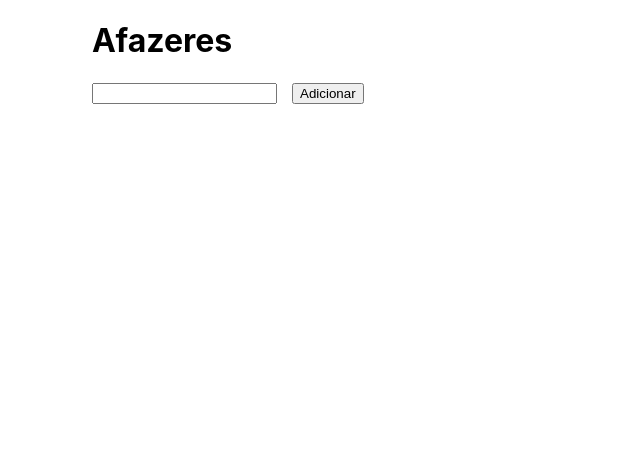
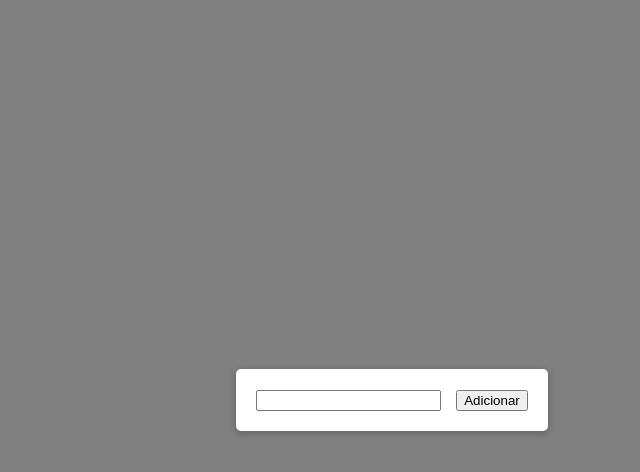
Before and after one commit to LeonardoOakes/afazeres-react, a React app: page / in a window 1280 px wide. Shown: the whole page, without its empty margins (248-888 px from the left). Built offline with nearby package versions, Linux system fonts and the light colour scheme.

Commit message:
Estrutura do modal

```diff
--- a/src/Afazeres.css
+++ b/src/Afazeres.css
@@ -1,4 +1,5 @@
 .container {
+  /* position: absolute; */
   margin: auto;
   max-width: 600px;
 }
@@ -32,3 +33,36 @@ ul{
   border-radius: 5px;
 
 }
+
+.header{
+  display: flex;
+  justify-content: space-between;
+  align-items: center;
+}
+
+.addButton{
+  width: 50px;
+  height: 50px;
+  font-size: 30px;
+  border: none;
+  background-color: black;
+  color: white;
+  border-radius: 25px;
+}
+
+.modal{
+  width: 100vw;
+  height: 100vh;
+  position: fixed;
+  top: 0;
+  left: 0;
+  display: flex;
+  justify-content: center;
+  align-items: center;
+  background-color: grey;
+}
+
+.cardModal{
+  padding: 20px;
+  background-color: white;
+}
--- a/src/Afazeres.js
+++ b/src/Afazeres.js
@@ -3,6 +3,7 @@ import List from "./components/List";
 import Form from "./components/Form";
 import Item from "./components/Item";
 import "./Afazeres.css";
+import Modal from "./components/Modal";
 
 const SAVED_ITEMS = "savedItems";
 
@@ -43,10 +44,15 @@ function Afazeres() {
 
   return (
     <div className="container">
-      <h1>Afazeres</h1>
+      <header className="header">
+        <h1>Afazeres</h1>
+        <button className="addButton">+</button>
+      </header>
 
-      <Form onAddItem={onAddItem}></Form>
       <List onDone={onDone} onItemDeleted={onItemDeleted} items={items}></List>
+      <Modal>
+        <Form onAddItem={onAddItem}></Form>
+      </Modal>
     </div>
   );
 }
--- /dev/null
+++ b/src/components/Modal.js
@@ -0,0 +1,12 @@
+import React from "react";
+import Card from "./Card";
+
+function Modal(props) {
+  return (
+    <div className="modal">
+      <Card className="cardModal">{props.children}</Card>
+    </div>
+  );
+}
+
+export default Modal;
```
